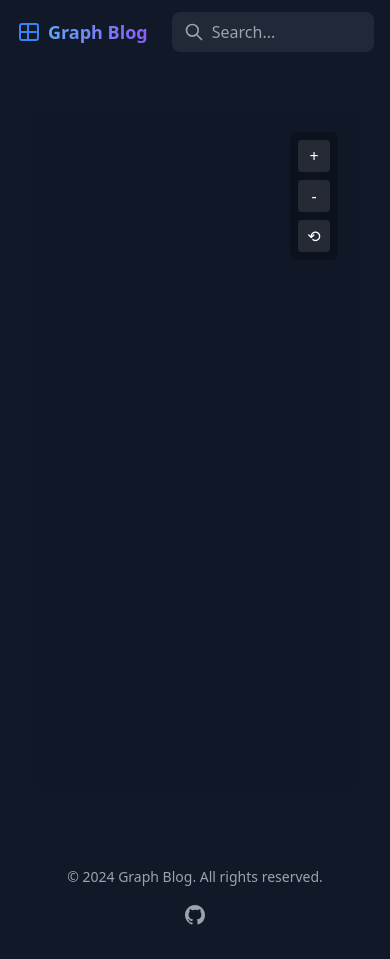
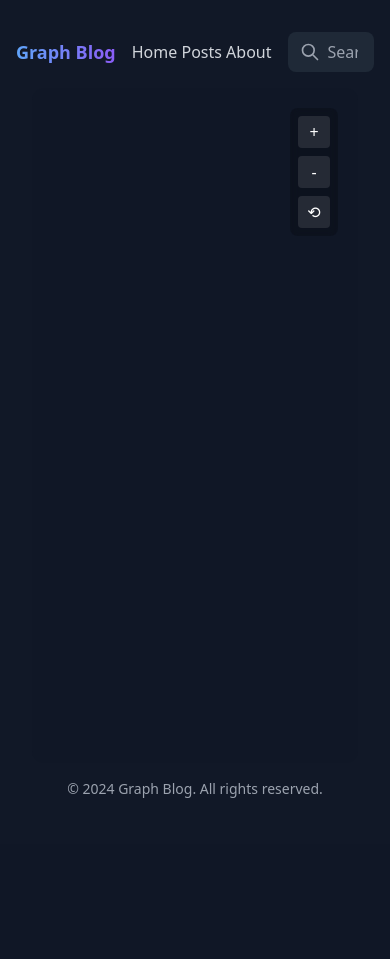
Before and after one commit to minerva-wow/obsidian-style-blog, a Django app: page / in a window 390 px wide. After the commit the page ends 798 px from the top, so only its background shows below. Run offline with Django 4.2, Linux system fonts and the light colour scheme; data that the repository does not hold is empty.

Commit message:
some change

```diff
--- a/templates/blog/base.html
+++ b/templates/blog/base.html
@@ -1,66 +1,68 @@
-<!DOCTYPE html>
+<!doctype html>
 <html lang="en">
   <head>
-    <meta charset="UTF-8">
-    <meta name="viewport" content="width=device-width, initial-scale=1.0">
+    <meta charset="UTF-8" />
+    <meta name="viewport" content="width=device-width, initial-scale=1.0" />
     <title>{% block title %}Graph Blog{% endblock %}</title>
-    <link href="https://cdn.jsdelivr.net/npm/tailwindcss@2.2.19/dist/tailwind.min.css" rel="stylesheet">
-    <link rel="stylesheet" href="/static/css/style.css">
+    <link
+      href="https://cdn.jsdelivr.net/npm/tailwindcss@2.2.19/dist/tailwind.min.css"
+      rel="stylesheet"
+    />
+    <link rel="stylesheet" href="/static/css/style.css" />
   </head>
-<body class="bg-gray-900 text-gray-100 min-h-screen">
+  <body class="max-w-7xl bg-gray-900 text-gray-300 min-h-screen py-8 px-4">
     <!-- Navigation -->
-    <header class="bg-gray-900/60 backdrop-blur-sm sticky top-0 z-50">
-        <nav class="max-w-7xl mx-auto px-4">
-            <div class="flex items-center justify-between h-16">
-                <div class="flex items-center space-x-4">
-                    <a href="/" class="flex items-center space-x-2">
-                        <svg class="w-6 h-6 text-blue-500" fill="none" stroke="currentColor" viewBox="0 0 24 24">
-                            <path stroke-linecap="round" stroke-linejoin="round" stroke-width="2" d="M4 6a2 2 0 012-2h14a2 2 0 012 2v12a2 2 0 01-2 2H6a2 2 0 01-2-2V6z" />
-                            <path stroke-linecap="round" stroke-linejoin="round" stroke-width="2" d="M12 4v16m-8-8h16" />
-                        </svg>
-                        <span class="text-lg font-semibold bg-gradient-to-r from-blue-400 to-purple-500 bg-clip-text text-transparent">Graph Blog</span>
+    <header class="sticky top-0 z-50">
+      <nav class="flex items-center justify-between space-x-4 mx-auto">
+        <a href="/">
+          <span
+            class="text-lg font-semibold bg-gradient-to-r from-blue-400 to-purple-500 bg-clip-text text-transparent"
+            >Graph Blog</span
+          >
         </a>
-                </div>
 
-                <div class="hidden md:flex items-center space-x-8">
-                    <a href="/" class="text-gray-300 hover:text-white transition-colors">Home</a>
-                    <a href="/posts" class="text-gray-300 hover:text-white transition-colors">Posts</a>
-                    <a href="/about" class="text-gray-300 hover:text-white transition-colors">About</a>
+        <div class="md:flex items-center gap-2 lg:gap-6">
+          <a href="/" class="hover:text-white transition-colors">Home</a>
+          <a href="/posts" class="hover:text-white transition-colors">Posts</a>
+          <a href="/about" class="hover:text-white transition-colors">About</a>
         </div>
 
         <div class="flex-1 max-w-xs ml-6 relative">
           <form action="/search" method="GET">
-                        <input type="text" name="q" placeholder="Search..."
-                               class="w-full bg-gray-800 text-gray-300 rounded-lg pl-10 pr-4 py-2 focus:outline-none focus:ring-2 focus:ring-blue-500">
-                        <svg class="w-5 h-5 text-gray-400 absolute left-3 top-2.5" fill="none" stroke="currentColor" viewBox="0 0 24 24">
-                            <path stroke-linecap="round" stroke-linejoin="round" stroke-width="2" d="M21 21l-6-6m2-5a7 7 0 11-14 0 7 7 0 0114 0z" />
+            <input
+              type="text"
+              name="q"
+              placeholder="Search..."
+              class="w-full bg-gray-800 rounded-lg pl-10 pr-4 py-2 focus:outline-none focus:ring-2 focus:ring-blue-500"
+            />
+            <svg
+              class="w-5 h-5 text-gray-400 absolute left-3 top-2.5"
+              fill="none"
+              stroke="currentColor"
+              viewBox="0 0 24 24"
+            >
+              <path
+                stroke-linecap="round"
+                stroke-linejoin="round"
+                stroke-width="2"
+                d="M21 21l-6-6m2-5a7 7 0 11-14 0 7 7 0 0114 0z"
+              />
             </svg>
           </form>
-                </div>
         </div>
       </nav>
     </header>
 
     <!-- Main Content -->
-    <main class="flex-1 py-8">
-        <div class="max-w-7xl mx-auto px-4">
-            {% block content %}{% endblock %}
-        </div>
+    <main class="flex-1">
+      <div class="mx-auto">{% block content %}{% endblock %}</div>
     </main>
 
     <!-- Footer -->
-    <footer class="bg-gray-900/60 py-8">
-        <div class="max-w-7xl mx-auto px-4">
+    <footer>
+      <div class="mx-auto">
         <div class="text-center text-sm text-gray-400">
           <p>&copy; {% now "Y" %} Graph Blog. All rights reserved.</p>
-                <div class="flex justify-center space-x-4 mt-4">
-                    <a href="https://github.com" class="text-gray-400 hover:text-white transition-colors">
-                        <span class="sr-only">GitHub</span>
-                        <svg class="h-6 w-6" fill="currentColor" viewBox="0 0 24 24">
-                            <path fill-rule="evenodd" d="M12 2C6.477 2 2 6.484 2 12.017c0 4.425 2.865 8.18 6.839 9.504.5.092.682-.217.682-.483 0-.237-.008-.868-.013-1.703-2.782.605-3.369-1.343-3.369-1.343-.454-1.158-1.11-1.466-1.11-1.466-.908-.62.069-.608.069-.608 1.003.07 1.531 1.032 1.531 1.032.892 1.53 2.341 1.088 2.91.832.092-.647.35-1.088.636-1.338-2.22-.253-4.555-1.113-4.555-4.951 0-1.093.39-1.988 1.029-2.688-.103-.253-.446-1.272.098-2.65 0 0 .84-.27 2.75 1.026A9.564 9.564 0 0112 6.844c.85.004 1.705.115 2.504.337 1.909-1.296 2.747-1.027 2.747-1.027.546 1.379.203 2.398.1 2.651.64.7 1.028 1.595 1.028 2.688 0 3.848-2.339 4.695-4.566 4.943.359.309.678.92.678 1.855 0 1.338-.012 2.419-.012 2.747 0 .268.18.58.688.482A10.019 10.019 0 0022 12.017C22 6.484 17.522 2 12 2z" clip-rule="evenodd" />
-                        </svg>
-                    </a>
-                </div>
         </div>
       </div>
     </footer>
```
Also changed, not shown: static/css/styles.css (added). Lines whose indentation alone changed are shown as unchanged.
